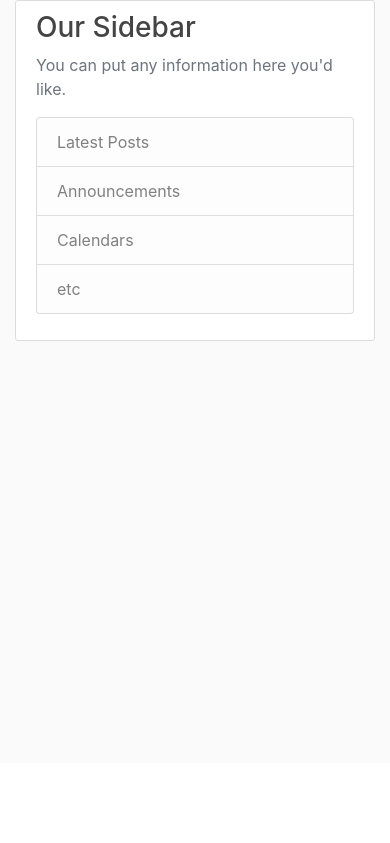
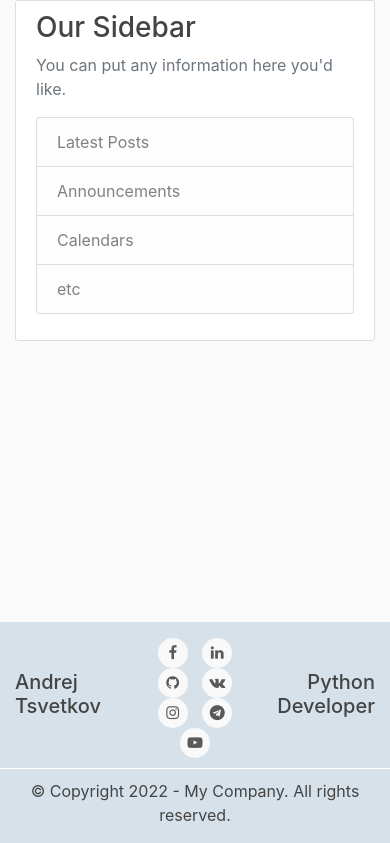
Before and after one commit to AndrejTsvetkov/my_website, a Django app: page / in a window 390 px wide. Shown: the part 81-924 px from the top of the page. Before the commit the page ends 422 px from the top, so only its background shows below. Run offline with Django 3.2, Linux system fonts and the light colour scheme; data that the repository does not hold is empty; some libraries are stand-ins or nearby versions.

Commit message:
Added footer with social media icons

```diff
--- a/blog/static/blog/main.css
+++ b/blog/static/blog/main.css
@@ -1,4 +1,7 @@
 body {
+  display: flex;
+  flex-direction: column;
+  min-height: 100vh;
   background: #fafafa;
   color: #333333;
   margin-top: 5rem;
@@ -93,3 +96,148 @@ a.article-title:hover {
 .dropdown-toggle::after {
   content: none;
 }
+
+.wrapper {
+  display: flex;
+  flex-direction: column;
+  flex: 1 0 auto;
+}
+
+/*FOOTER*/
+
+footer {
+  background: #D6E1E9;
+  margin-top:100px;
+}
+
+
+footer a {
+  color: #fff;
+  font-size: 18px;
+  transition-duration: 0.2s;
+}
+
+footer a:hover {
+  color: #FA944B;
+  text-decoration: none;
+}
+
+.copy {
+  font-size: 16px;
+  padding-top: 10px;
+  border-top: 1px solid #FFFFFF;
+  margin-top: 10px;
+}
+
+.footer-middle {
+  padding-top: 1em;
+  color: #444444;
+}
+
+
+/*SOCİAL İCONS*/
+
+/* footer social icons */
+
+ul.social-network {
+  list-style: none;
+  display: inline;
+  margin-left: 0 !important;
+  padding: 0;
+}
+
+ul.social-network li {
+  display: inline;
+  margin: 0 5px;
+}
+
+
+/* footer social icons */
+
+.social-network a.icoFacebook:hover {
+  background-color: #3b5998;
+}
+
+.social-network a.icoLinkedin:hover {
+  background-color: #007bb7;
+}
+
+.social-network a.icoGithub:hover {
+  background-color: black;
+}
+
+.social-network a.icoVk:hover {
+  background-color: #0077ff;
+}
+
+.social-network a.icoInstagram:hover {
+  background-color: #dd2a7b;
+}
+
+.social-network a.icoTelegram:hover {
+  background-color: #0088cc;
+}
+
+.social-network a.icoYoutube:hover {
+  background-color: #ff0000;
+}
+
+.social-network a.icoFacebook:hover i,
+.social-network a.icoGithub:hover i,
+.social-network a.icoVk:hover i,
+.social-network a.icoLinkedin:hover i,
+.social-network a.icoTelegram:hover i,
+.social-network a.icoYoutube:hover i,
+.social-network a.icoInstagram:hover i {
+  color: #fff;
+}
+
+.social-network a.socialIcon:hover,
+.socialHoverClass {
+  color: #44bcdd;
+}
+
+.social-circle li a {
+  display: inline-block;
+  position: relative;
+  margin: 0 auto 0 auto;
+  -moz-border-radius: 50%;
+  -webkit-border-radius: 50%;
+  border-radius: 50%;
+  text-align: center;
+  width: 30px;
+  height: 30px;
+  font-size: 15px;
+}
+
+.social-circle li i {
+  margin: 0;
+  line-height: 30px;
+  text-align: center;
+}
+
+.social-circle li a:hover i,
+.triggeredHover {
+  -moz-transform: rotate(360deg);
+  -webkit-transform: rotate(360deg);
+  -ms--transform: rotate(360deg);
+  transform: rotate(360deg);
+  -webkit-transition: all 0.2s;
+  -moz-transition: all 0.2s;
+  -o-transition: all 0.2s;
+  -ms-transition: all 0.2s;
+  transition: all 0.2s;
+}
+
+.social-circle i {
+  color: #595959;
+  -webkit-transition: all 0.8s;
+  -moz-transition: all 0.8s;
+  -o-transition: all 0.8s;
+  -ms-transition: all 0.8s;
+  transition: all 0.8s;
+}
+
+.social-network a {
+  background-color: #F9F9F9;
+}
--- a/blog/templates/blog/base.html
+++ b/blog/templates/blog/base.html
@@ -46,6 +46,7 @@
         </div>
       </nav>
     </header>
+    <div class="wrapper">
         <main role="main" class="container">
           <div class="row">
             <div class="col-md-8">
@@ -73,11 +74,45 @@
             </div>
           </div>
         </main>
+    </div>
+
+    <footer class="mainfooter" role="contentinfo">
+      <div class="footer-middle">
+          <div class="container">
+            <div class="row align-items-center">
+              <div class="col-4">
+                  <h5>Andrej Tsvetkov</h5>
+              </div>
+              <div class="col-4" align="center">
+
+                <ul class="social-network social-circle">
+                 <li><a href="#" class="icoFacebook" title="Facebook"><i class="fa fa-facebook"></i></a></li>
+                 <li><a href="#" class="icoLinkedin" title="Linkedin"><i class="fa fa-linkedin"></i></a></li>
+                 <li><a href="#" class="icoGithub" title="Github"><i class="fa fa-github"></i></a></li>
+                 <li><a href="#" class="icoVk" title="Вконтакте"><i class="fa fa-vk"></i></a></li>
+                 <li><a href="#" class="icoInstagram" title="Instagram"><i class="fa fa-instagram"></i></a></li>
+                 <li><a href="#" class="icoTelegram" title="Telegram"><i class="fa fa-telegram"></i></a></li>
+                 <li><a href="#" class="icoYoutube" title="Youtube"><i class="fa fa-youtube-play"></i></a></li>
+                </ul>
+              </div>
+              <div class="col-4" align="right">
+                  <h5>Python Developer</h5>
+              </div>
+            </div>
+            <div class="row">
+                <div class="col-md-12 copy">
+                    <p class="text-center">&copy; Copyright 2022 - My Company.  All rights reserved.</p>
+                </div>
+            </div>
+          </div>
+      </div>
+    </footer>
 
     <!-- Optional JavaScript -->
     <!-- jQuery first, then Popper.js, then Bootstrap JS -->
     <script src="https://code.jquery.com/jquery-3.2.1.slim.min.js" integrity="sha384-KJ3o2DKtIkvYIK3UENzmM7KCkRr/rE9/Qpg6aAZGJwFDMVNA/GpGFF93hXpG5KkN" crossorigin="anonymous"></script>
     <script src="https://cdnjs.cloudflare.com/ajax/libs/popper.js/1.12.9/umd/popper.min.js" integrity="sha384-ApNbgh9B+Y1QKtv3Rn7W3mgPxhU9K/ScQsAP7hUibX39j7fakFPskvXusvfa0b4Q" crossorigin="anonymous"></script>
     <script src="https://maxcdn.bootstrapcdn.com/bootstrap/4.0.0/js/bootstrap.min.js" integrity="sha384-JZR6Spejh4U02d8jOt6vLEHfe/JQGiRRSQQxSfFWpi1MquVdAyjUar5+76PVCmYl" crossorigin="anonymous"></script>
+    <link rel="stylesheet" href="https://cdnjs.cloudflare.com/ajax/libs/font-awesome/4.7.0/css/font-awesome.min.css">
 </body>
 </html>
```
Lines whose indentation alone changed are shown as unchanged.
